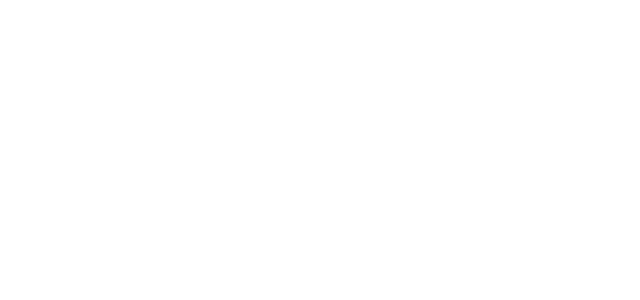
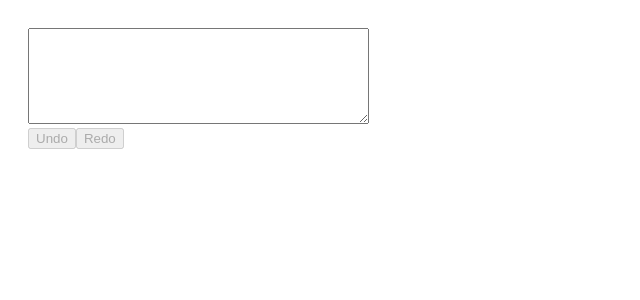
Before and after one commit to anmol810/ReactjsInterviewQuestion, a React (Vite) app in the folder my-react-app/: page / in a window 1280 px wide. Shown: the top 300 px of the page, without its empty margins (0-640 px from the left). Built offline with nearby package versions, Linux system fonts and the light colour scheme.

Commit message:
30th july

```diff
--- a/my-react-app/src/App.jsx
+++ b/my-react-app/src/App.jsx
@@ -1,10 +1,12 @@
 // import FileExplorerParent from "./FileExplorer/FileExplorerParent";
-import InfiniteScrollList from "./IntersectionObserver/IntersectionObserver";
+// import InfiniteScrollList from "./IntersectionObserver/IntersectionObserver";
+import UndoRedo from "./undoRedo/undoRedo";
 function App() {
   return (
     <>
       {/* <FileExplorerParent /> */}
       {/* <InfiniteScrollList /> */}
+      <UndoRedo />
     </>
   );
 }
--- /dev/null
+++ b/my-react-app/src/undoRedo/undoRedo.jsx
@@ -0,0 +1,53 @@
+import React, { useState } from "react";
+
+function UndoRedo() {
+  const [value, setValue] = useState(""); // current value
+  const [undoStack, setUndoStack] = useState([]); // stack of past values
+  const [redoStack, setRedoStack] = useState([]); // stack of undone values
+
+  const handleChange = (e) => {
+    const newValue = e.target.value;
+
+    // Push current value to undo stack
+    setUndoStack((prev) => [...prev, value]);
+    setValue(newValue);
+    setRedoStack([]); // Clear redo stack
+  };
+
+  const handleUndo = () => {
+    if (undoStack.length === 0) return;
+
+    const previous = undoStack[undoStack.length - 1];
+    setUndoStack((prev) => {
+      return prev.slice(0, prev.length - 1);
+    });
+
+    setRedoStack((prev) => [...prev, value]);
+    setValue(previous);
+  };
+
+  const handleRedo = () => {
+    if (redoStack.length === 0) return;
+
+    const next = redoStack[redoStack.length - 1];
+    setRedoStack((prev) => prev.slice(0, prev.length - 1));
+    console.log("next", value, next);
+    setUndoStack((prev) => [...prev, value]);
+    setValue(next);
+  };
+
+  return (
+    <div style={{ padding: "20px" }}>
+      <textarea value={value} onChange={handleChange} rows={6} cols={40} />
+      <br />
+      <button onClick={handleUndo} disabled={undoStack.length === 0}>
+        Undo
+      </button>
+      <button onClick={handleRedo} disabled={redoStack.length === 0}>
+        Redo
+      </button>
+    </div>
+  );
+}
+
+export default UndoRedo;
```
